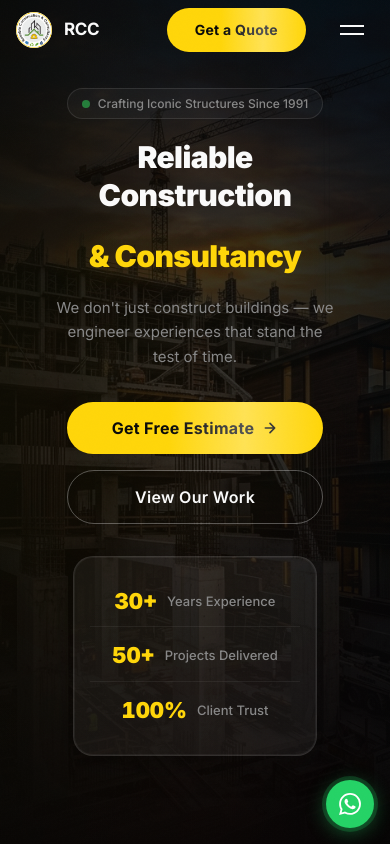
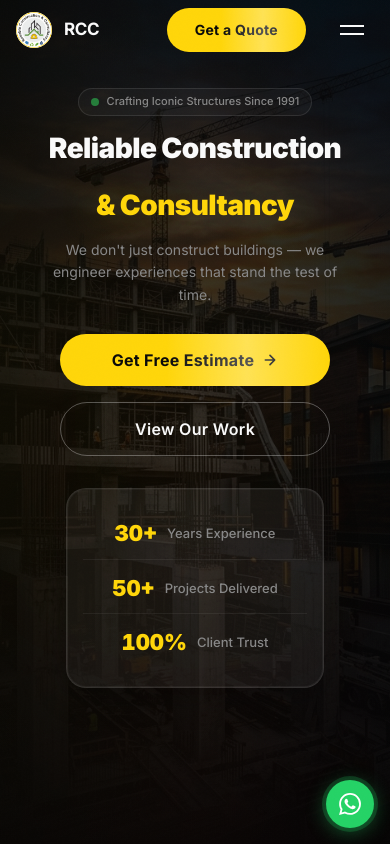
Before and after one commit to Niranjan8001/RCCbhopal, a Next.js app: page / in a window 390 px wide. Shown: the top 844 px of the page. Built offline with nearby package versions, Linux system fonts and the light colour scheme; a web font is replaced by a local one.

Commit message:
layout fix2

```diff
--- a/src/app/globals.css
+++ b/src/app/globals.css
@@ -395,33 +395,48 @@ input[type="range"]::-moz-range-thumb:hover {
   }
 
   /* ===== 2. HERO TEXT FIX ===== */
+
+  /* CRITICAL: Push hero content below the fixed 60px navbar so headings
+     don't collide with the "Get a Quote" button. The section uses
+     flex items-center, so we add padding-top to the inner content div. */
+  #hero {
+    align-items: flex-start !important;
+  }
+
+  /* The motion.div that wraps all hero content */
+  #hero .relative.z-10.text-center {
+    padding-top: 88px !important;
+    padding-left: 16px !important;
+    padding-right: 16px !important;
+  }
+
   /* Main heading */
   #hero h1 {
-    font-size: 30px !important;
-    line-height: 1.25 !important;
-    margin-bottom: 20px !important;
-    padding: 0 8px;
+    font-size: 28px !important;
+    line-height: 1.2 !important;
+    margin-bottom: 16px !important;
+    padding: 0 4px;
   }
 
-  /* Badge above heading */
+  /* Badge above heading — reduce bottom margin so it doesn't push content off-screen */
   #hero .inline-flex.items-center.gap-2 {
-    margin-bottom: 20px !important;
-    padding: 6px 14px !important;
+    margin-bottom: 16px !important;
+    padding: 5px 12px !important;
   }
   #hero .inline-flex.items-center.gap-2 span.text-sm {
-    font-size: 12px !important;
+    font-size: 11px !important;
   }
 
   /* Subtext paragraph */
   #hero p {
-    font-size: 15px !important;
-    line-height: 1.65 !important;
-    margin-bottom: 32px !important;
-    padding: 0 16px;
+    font-size: 14px !important;
+    line-height: 1.6 !important;
+    margin-bottom: 28px !important;
+    padding: 0 8px;
     max-width: 100% !important;
   }
 
-  /* Hero content container — consistent padding */
+  /* Hero content container — consistent padding (fallback) */
   #hero > div > div {
     padding-left: 16px !important;
     padding-right: 16px !important;
```
